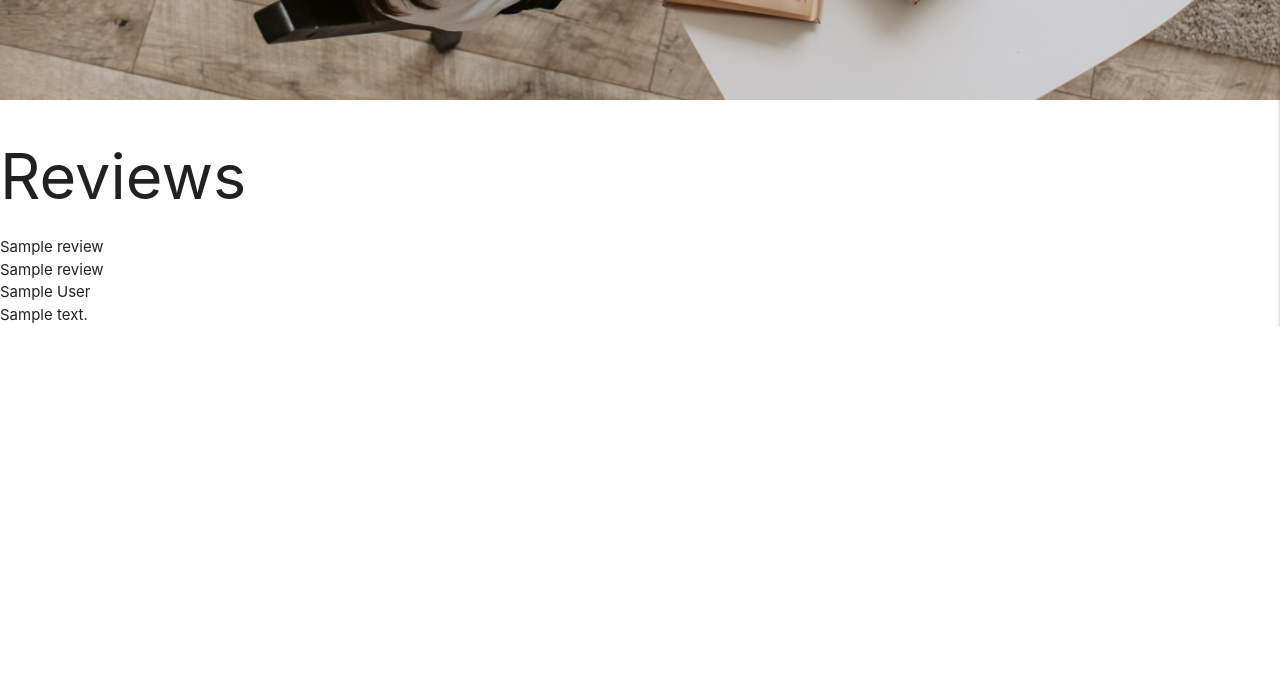
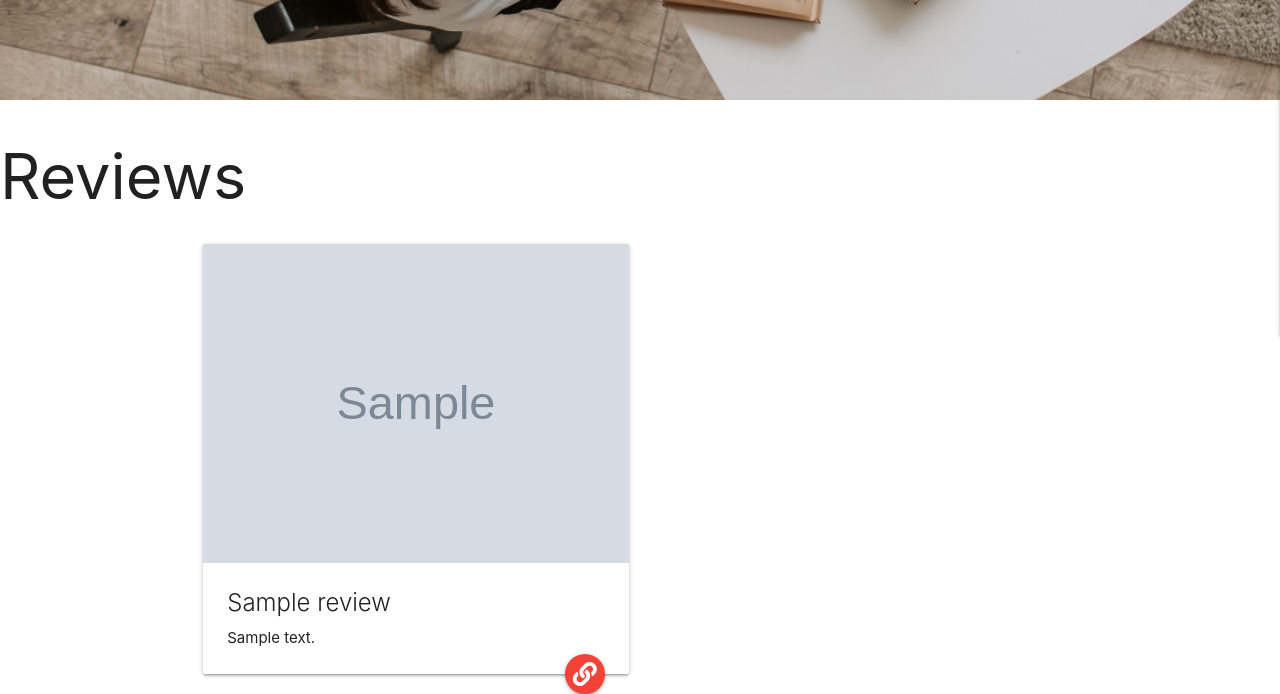
Before and after one commit to ahmedaboujeeb/book-reviews-m3, a Flask app: page /reviews in a window 1280 px wide. Shown: the part 524-1218 px from the top of the page. Before the commit the page ends 850 px from the top, so only its background shows below. Run offline with Flask 2, Linux system fonts and the light colour scheme; grey boxes marked "Sample" are stand-in pictures; a database or web service that is not in the repository returns one stand-in record (values such as "Sample title"); some libraries are stand-ins or nearby versions.

Commit message:
Add cards to show reviews with images

```diff
--- a/app.py
+++ b/app.py
@@ -103,6 +103,7 @@ def add_review():
             "category_name": request.form.get("category_name"),
             "book_name": request.form.get("book_name"),
             "author_name": request.form.get("author_name"),
+            "image_link": request.form.get("image_link"),
             "review": request.form.get("review"),
         }
         mongo.db.reviews.insert_one(review)
--- a/static/css/style.css
+++ b/static/css/style.css
@@ -20,3 +20,7 @@ header {
     z-index: 1;
     background-position: 50% 80%;
 }
+
+.row {
+    margin: 0rem;
+}
--- a/templates/add_review.html
+++ b/templates/add_review.html
@@ -12,7 +12,7 @@
                     <label for="category_name">Category</label>
                 </div>
                 <div class="input-field col s6">
-                    <input id="book_name" name="book_name" type="text" minlength="3" maxlength="15" class="validate" required>
+                    <input id="book_name" name="book_name" type="text" minlength="3" maxlength="100" class="validate" required>
                     <label for="book_name">Book Name</label>
                 </div>
             </div>
@@ -20,6 +20,10 @@
                 <div class="input-field col s6">
                     <input id="author_name" type="text" name="author_name" minlength="3" maxlength="15" class="validate" required>
                     <label for="author_name">Author</label>
+                </div>
+                <div class="input-field col s6">
+                    <input id="image_link" type="url" name="image_link" minlength="3" maxlength="200" class="validate" required>
+                    <label for="image_link">Link to Book Cover</label>
                 </div>
             </div>
             <div class="row">
--- a/templates/reviews.html
+++ b/templates/reviews.html
@@ -3,11 +3,24 @@
 
 
     <h1>Reviews</h1>
-    {% for review in reviews %}
-    {{ review.category_name }}<br>
-    {{ review.book_name }}<br>
-    {{ review.author }}<br>
-    {{ review.review }}<br>
-    {% endfor %}
+<div class="container">
+    <div class="row">
+    <div class="col s12 m6">
+        {% for review in reviews %}
+      <div class="card">
+        <div class="card-image">
+          <img src="{{ review.image_link }}">
+        </div>
+        <div class="card-content">
+            <span class="card-title">{{ review.book_name }}</span>
+          <a class="btn-floating halfway-fab waves-effect waves-light red"><i class="fas fa-link"></i></a>
+          <p>{{ review.review }}</p>
+        </div>
+      </div>
+      {% endfor %}
+    </div>
+  </div>
+</div>
+
 
 {% endblock %}
```
